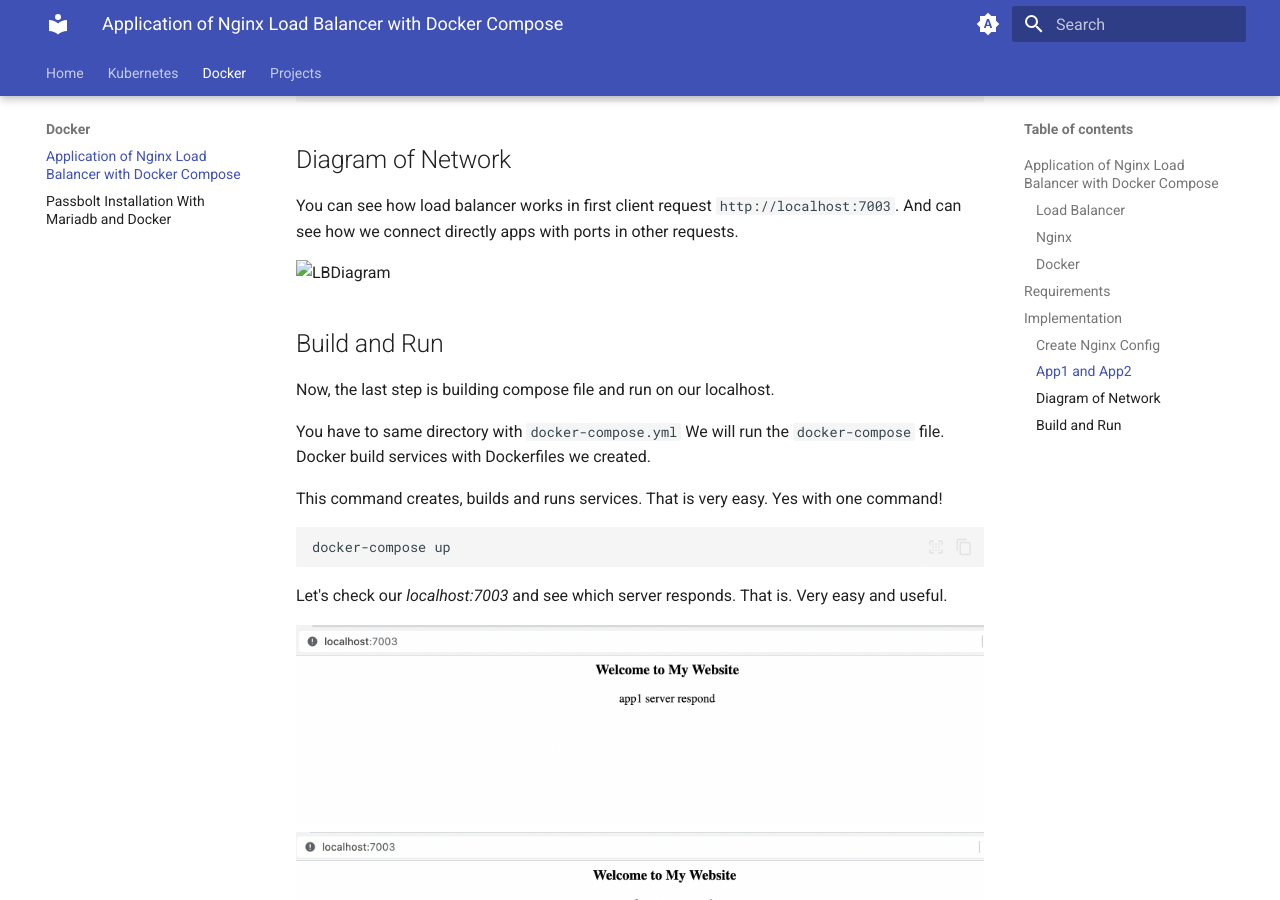
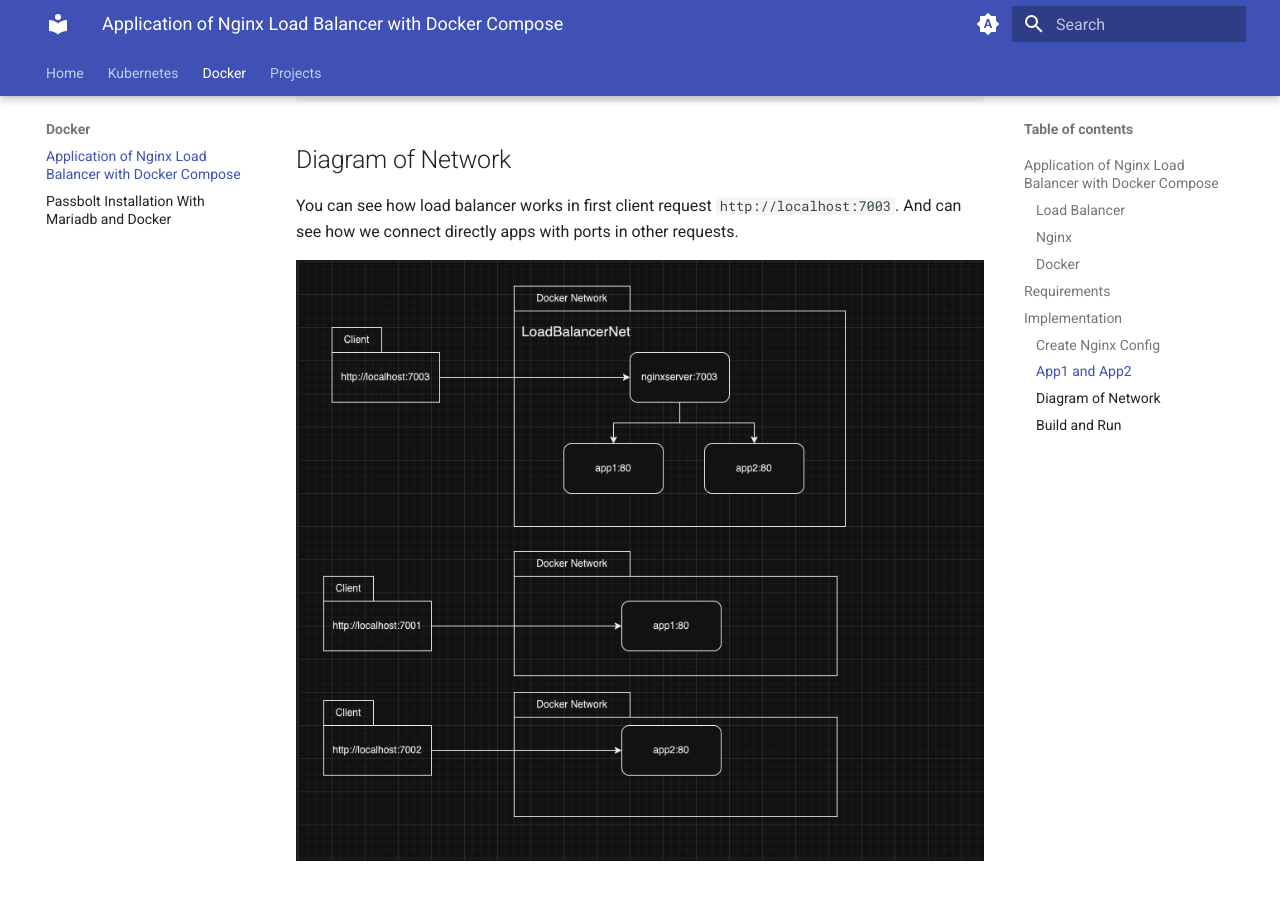
Before and after one commit to ruchany13/Ruchan-Notebook, an MkDocs documentation site: the page built from docs/Docker/nginxlb.md, in a window 1280 px wide and 900 px high, scrolled down 5965 px. Built offline with MkDocs 1.6.1 and Material for MkDocs 9.7.7, drawn with Linux system fonts in a browser that asks for light colours.

Commit message:
edited digram photo name

```diff
--- a/docs/Docker/nginxlb.md
+++ b/docs/Docker/nginxlb.md
@@ -201,7 +201,7 @@ networks:
 ## Diagram of Network
 You can see how load balancer works in first client request `http://localhost:7003`. And can see how we connect directly apps with ports in other requests.
 
-![LBDiagram](../sources/DockerLBDiagram.png)
+![LBDiagram](../sources/DockerLBdiagram.png)
 
 ## Build and Run
 Now, the last step is building compose file and run on our localhost.
```
